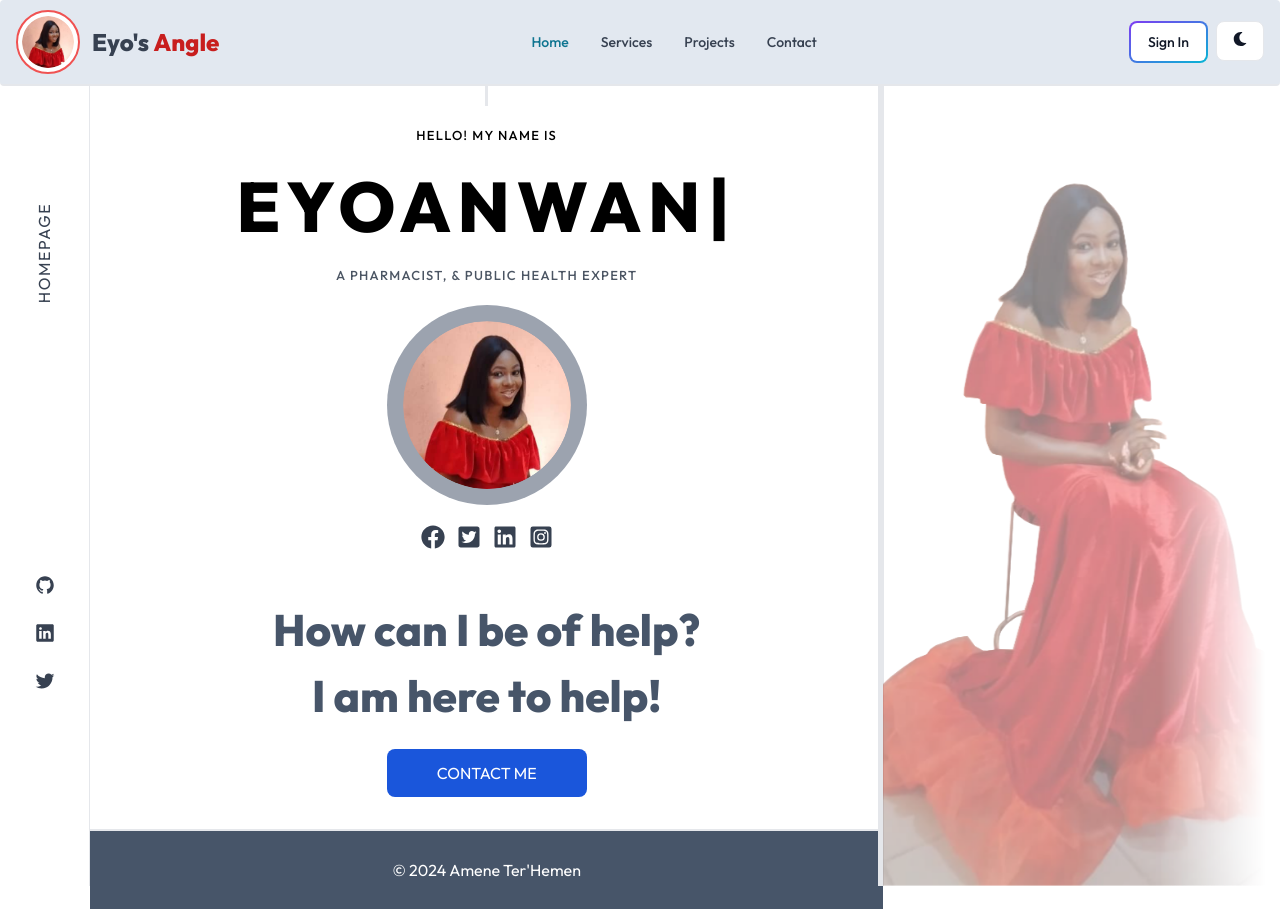
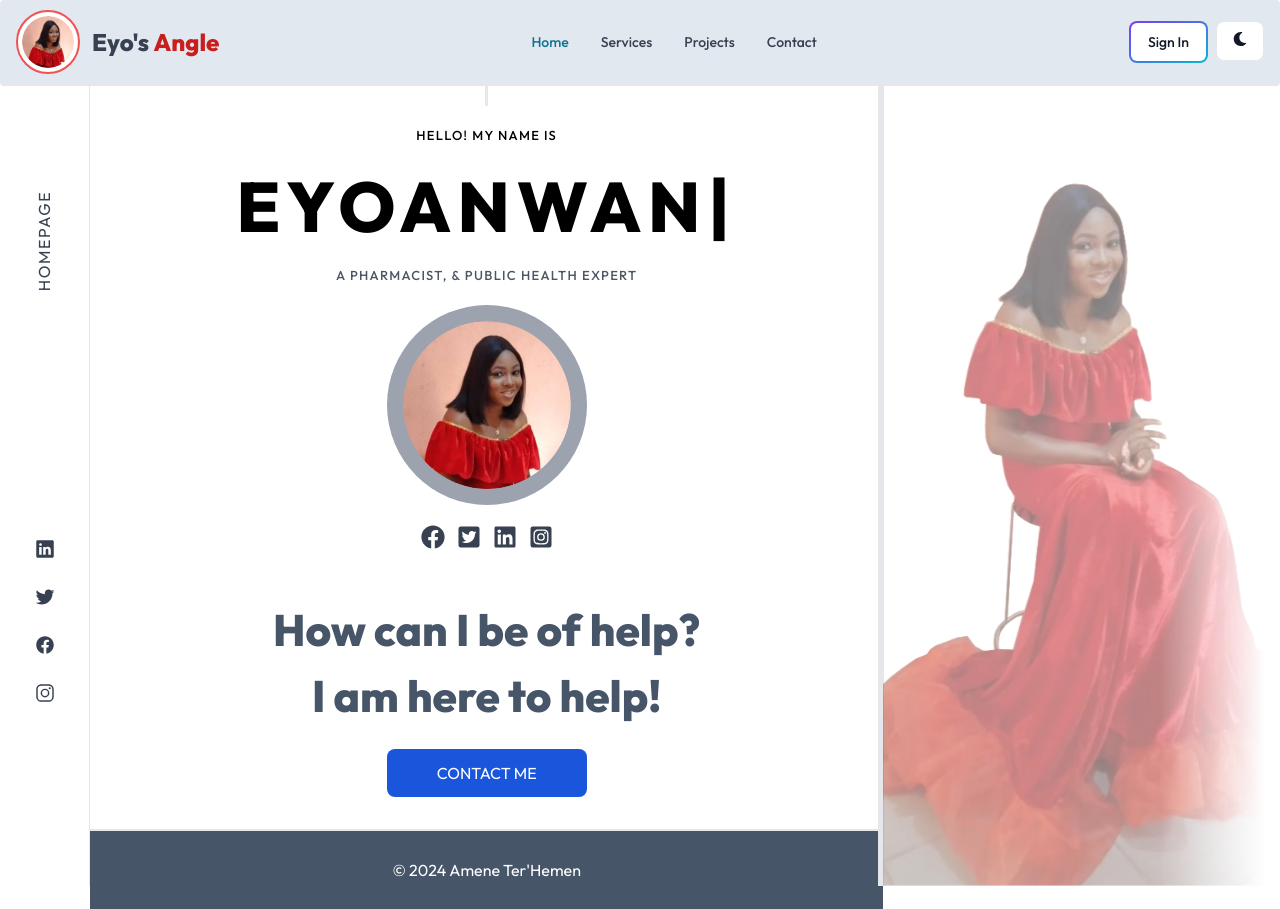
Before and after one commit to Ameneterh/pharmeyoanwan, a React (Vite) app in the folder client/: page / in a window 1280 px wide. Built offline with nearby package versions, Linux system fonts and the light colour scheme; no server answers.

Commit message:
change to sidebar

```diff
--- a/client/src/App.jsx
+++ b/client/src/App.jsx
@@ -21,13 +21,13 @@ function App() {
       <Header />
       <Routes>
         <Route path="/" element={<HomePage />} />
+        <Route path="/signup" element={<SignUp />} />
         <Route path="/login" element={<Login />} />
         <Route path="/services" element={<ServicesPage />} />
         <Route path="/projects" element={<ProjectsPage />} />
         <Route path="/contact" element={<ContactPage />} />
         <Route path="/project/:slug" element={<ProjectView />} />
         <Route element={<PrivateRoute />}>
-          <Route path="/signup" element={<SignUp />} />
           <Route path="/dashboard" element={<Dashboard />} />
           <Route path="/add-project" element={<AddProject />} />
           <Route path="/updateproject/:projectId" element={<UpdateProject />} />
--- a/client/src/components/SideBar.jsx
+++ b/client/src/components/SideBar.jsx
@@ -1,5 +1,10 @@
 import React from "react";
-import { IoLogoGithub, IoLogoLinkedin, IoLogoTwitter } from "react-icons/io5";
+import {
+  IoLogoLinkedin,
+  IoLogoTwitter,
+  IoLogoFacebook,
+  IoLogoInstagram,
+} from "react-icons/io5";
 import { Link, useLocation } from "react-router-dom";
 
 export default function SideBar() {
@@ -14,9 +19,6 @@ export default function SideBar() {
         {path === "/contact" && "CONTACT"}
       </h2>
       <div className="flex flex-col gap-7 mb-10 text-[20px]">
-        <Link to="https://github.com/Ameneterh" target="_blank">
-          <IoLogoGithub className="cursor-pointer hover:scale-125 transition-all ease-in-out" />
-        </Link>
         <Link
           to="https://www.linkedin.com/in/terhemen-amene-53b77293/"
           target="_blank"
@@ -26,6 +28,12 @@ export default function SideBar() {
         <Link to="https://www.twitter.com/ameneterh" target="_blank">
           <IoLogoTwitter className="cursor-pointer hover:scale-125 transition-all ease-in-out" />
         </Link>
+        <Link to="https://www.twitter.com/ameneterh" target="_blank">
+          <IoLogoFacebook className="cursor-pointer hover:scale-125 transition-all ease-in-out" />
+        </Link>
+        <Link to="https://www.twitter.com/ameneterh" target="_blank">
+          <IoLogoInstagram className="cursor-pointer hover:scale-125 transition-all ease-in-out" />
+        </Link>
       </div>
     </div>
   );
```
